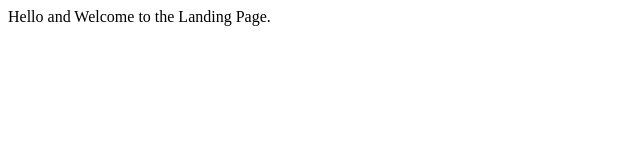
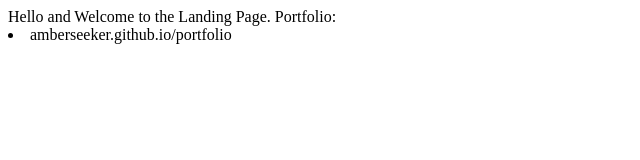
Before and after one commit to AmberSeeker/amberseeker.github.io, a plain HTML site: page index.html in a window 1280 px wide. Shown: the whole page, without its empty margins (0-640 px from the left). Drawn offline with Linux system fonts and the light colour scheme.

Commit message:
Update index.html

```diff
--- a/index.html
+++ b/index.html
@@ -1 +1,2 @@
 Hello and Welcome to the Landing Page.
+Portfolio: <li>amberseeker.github.io/portfolio</li>
```
